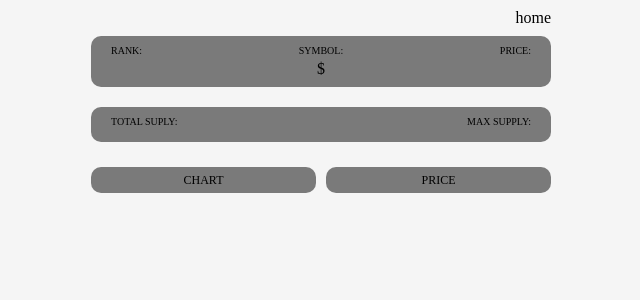
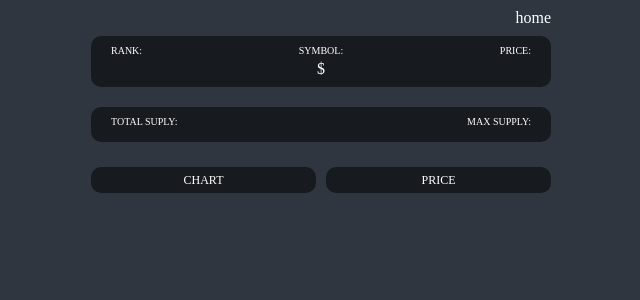
Before and after one commit to taewan625/react-masterclass, a React (Create React App) app: page /1 in a window 1280 px wide. Shown: the top 300 px of the page, without its empty margins (319-959 px from the left). Built offline with nearby package versions, Linux system fonts and the light colour scheme; no server answers.

Commit message:
#6.2 Introduction to Recoil

```diff
--- a/package.json
+++ b/package.json
@@ -14,6 +14,7 @@
     "@types/react": "^19.1.9",
     "@types/react-dom": "^19.1.7",
     "apexcharts": "^5.3.2",
+    "jotai": "^2.12.5",
     "react": "^19.1.1",
     "react-apexcharts": "^1.7.0",
     "react-dom": "^19.1.1",
--- a/src/App.tsx
+++ b/src/App.tsx
@@ -2,7 +2,8 @@ import { createGlobalStyle, ThemeProvider } from "styled-components";
 import { darkTheme, lightTheme } from "./theme";
 import Router from "./Router";
 import { ReactQueryDevtools } from "@tanstack/react-query-devtools";
-import { useState } from "react";
+import { isDarkAtom } from "./atom";
+import { useAtom } from "jotai";
 
 const GlobalStyle = createGlobalStyle`
   html, body, div, span, applet, object, iframe,
@@ -67,17 +68,13 @@ const GlobalStyle = createGlobalStyle`
 `;
 
 function App() {
-  const [isDark, setIsDark] = useState(false);
-  const toggleDark = () =>
-    setIsDark((current) => {
-      return !current;
-    });
+  const [isDark] = useAtom(isDarkAtom);
 
   return (
     <>
       <ThemeProvider theme={isDark ? darkTheme : lightTheme}>
         <GlobalStyle />
-        <Router isDark={isDark} toggleDark={toggleDark} />
+        <Router />
         <ReactQueryDevtools initialIsOpen={true} />
       </ThemeProvider>
     </>
--- a/src/Router.tsx
+++ b/src/Router.tsx
@@ -2,21 +2,18 @@ import { BrowserRouter, Switch, Route } from "react-router-dom";
 import Coin from "./routes/Coin";
 import Coins from "./routes/Coins";
 
-interface IRouterProps {
-  toggleDark: () => void;
-  isDark: boolean;
-}
+interface IRouterProps {}
 
-function Router({ isDark, toggleDark }: IRouterProps) {
+function Router() {
   return (
     <BrowserRouter>
       <Switch>
         {/* params를 가짐을 의미 */}
         <Route path={"/:coinId"}>
-          <Coin isDark={isDark} />
+          <Coin />
         </Route>
         <Route path={"/"}>
-          <Coins toggleDark={toggleDark} />
+          <Coins />
         </Route>
       </Switch>
     </BrowserRouter>
--- /dev/null
+++ b/src/atom.ts
@@ -0,0 +1,3 @@
+import { atom } from "jotai";
+
+export const isDarkAtom = atom(true);
--- a/src/routes/Chart.tsx
+++ b/src/routes/Chart.tsx
@@ -1,10 +1,11 @@
 import { useQuery } from "@tanstack/react-query";
 import { fetchCoinHistory } from "../api";
 import ApexChart from "react-apexcharts";
+import { useAtom } from "jotai";
+import { isDarkAtom } from "../atom";
 
 interface charProps {
   coinId: string;
-  isDark: boolean;
 }
 
 interface Ihistorical {
@@ -18,7 +19,9 @@ interface Ihistorical {
   volume: string;
 }
 
-function Chart({ isDark, coinId }: charProps) {
+function Chart({ coinId }: charProps) {
+  const [isDark] = useAtom(isDarkAtom);
+
   const { isLoading, data } = useQuery<Ihistorical[]>({
     queryKey: ["chart", coinId],
     queryFn: () => fetchCoinHistory(coinId),
--- a/src/routes/Coin.tsx
+++ b/src/routes/Coin.tsx
@@ -152,11 +152,9 @@ interface PriceData {
   };
 }
 
-interface ICoinProps {
-  isDark: boolean;
-}
+interface ICoinProps {}
 
-function Coin({ isDark }: ICoinProps) {
+function Coin() {
   //Route path(`:pathParam` 구조여야 params로 담김)의 pathParams 정보를 가짐
   const { coinId } = useParams<RouteParams>();
   //home의 link의 state로 부터 값을 받아올 때 useLocation hook을 이용
@@ -254,7 +252,7 @@ function Coin({ isDark }: ICoinProps) {
               <Price />
             </Route>
             <Route path={`/:coinId/chart`}>
-              <Chart isDark={isDark} coinId={coinId} />
+              <Chart coinId={coinId} />
             </Route>
           </Switch>
         </>
--- a/src/routes/Coins.tsx
+++ b/src/routes/Coins.tsx
@@ -63,11 +63,9 @@ interface ICoin {
   type: string;
 }
 
-interface ICoinsProps {
-  toggleDark: () => void;
-}
+interface ICoinsProps {}
 
-function Coins({ toggleDark }: ICoinsProps) {
+function Coins() {
   /**
     const [coins, setCoins] = useState<ICoin[]>([]);
     const [loading, setLoading] = useState<boolean>(true);
@@ -92,7 +90,7 @@ function Coins({ toggleDark }: ICoinsProps) {
     <Container>
       <Header>
         <Title>코인</Title>
-        <button onClick={toggleDark}>toggle dark</button>
+        <button>toggle dark</button>
       </Header>
       {isLoading ? (
         <Loader>Loading...</Loader>
```
Also changed, not shown: 1 other file (tests, documents, lock files or other folders).
